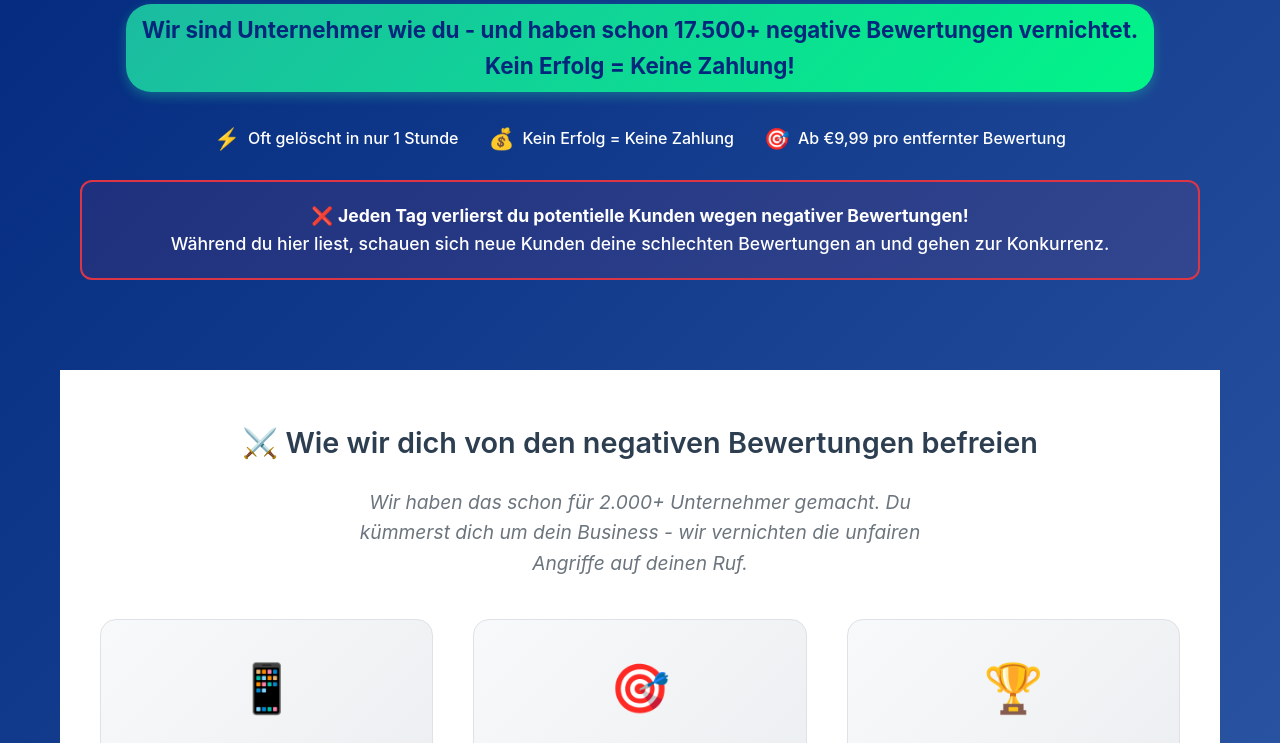
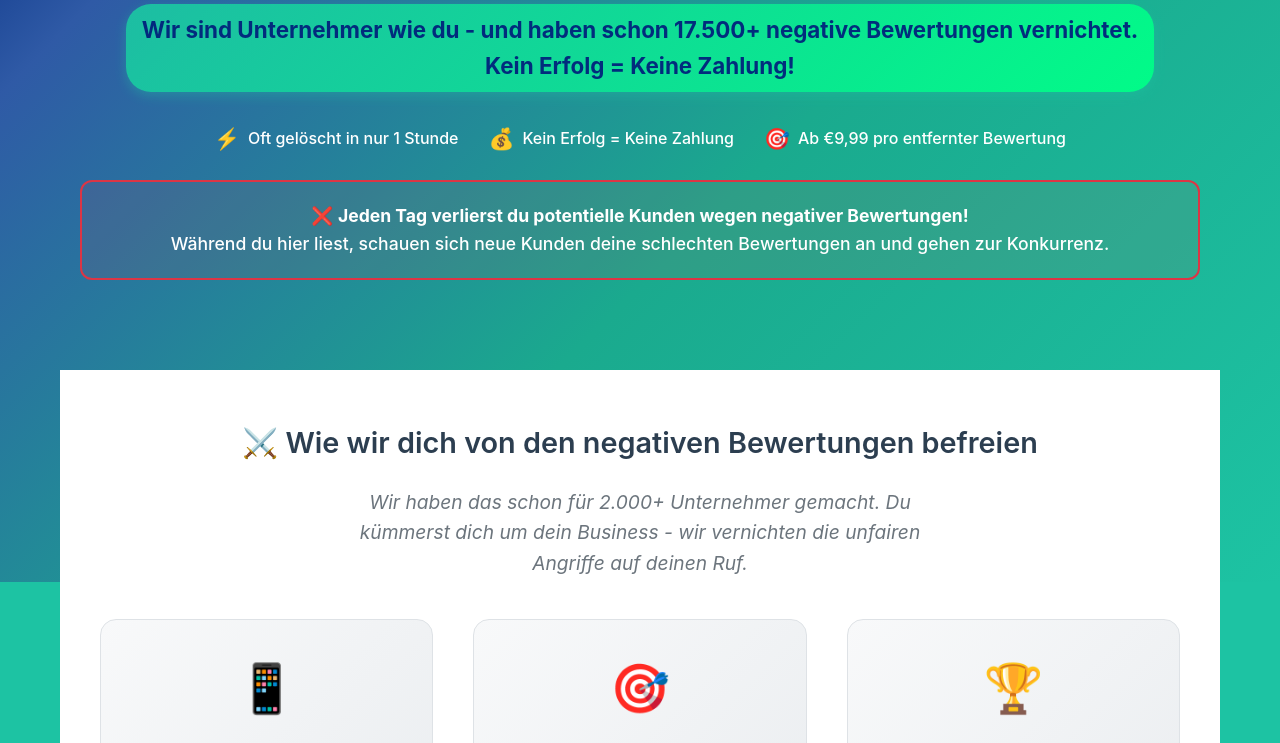
Before and after one commit to Rufheld/rufheld-review-mvp, a website: page index.html in a window 1280 px wide. Shown: the part 218-961 px from the top of the page. Drawn offline with Linux system fonts and the light colour scheme; some packages are replaced by stand-ins of ours.

Commit message:
Update index.html

```diff
--- a/index.html
+++ b/index.html
@@ -41,10 +41,31 @@
 
         body {
             font-family: -apple-system, BlinkMacSystemFont, 'Segoe UI', Roboto, sans-serif;
-            background: linear-gradient(135deg, #00277C 0%, #2F5AA6 40%, #1AAA8E 80%, #1DC3A3 100%);
-            min-height: 100vh;
-            color: #333;
-            line-height: 1.6;
+
+            /* 1) Basisfarbe, die NACH dem Verlauf benutzt wird                */
+            background:#1DC3A3;
+
+            /* 2) Diagonaler Verlauf – Farbstopps näher zusammengezogen         */
+            background-image:linear-gradient(
+                135deg,
+                #00277C   0%,   /* tiefes Blau                                     */
+                #2F5AA6  15%,   /* helleres Blau kommt viel früher                 */
+                #1AAA8E  55%,   /* Türkis                                           */
+                #1DC3A3 100%    /* Mint                                            */
+            );
+
+            /* 3) Verlauf nur genau 1 Viewport-Höhe hoch                         */
+            background-repeat:no-repeat;
+            background-position:center top;
+            background-size:100% 100vh;    /* Desktop & ältere Browser            */
+            min-height:100vh;
+            color:#333;
+            line-height:1.6;
+        }
+
+        /* 4) Moderne Viewport-Einheiten – berücksichtigt Mobile-Browser-Toolbars */
+        @supports (height:100svh){
+            body{ background-size:100% 100svh; }
         }
 
         .container {
```
